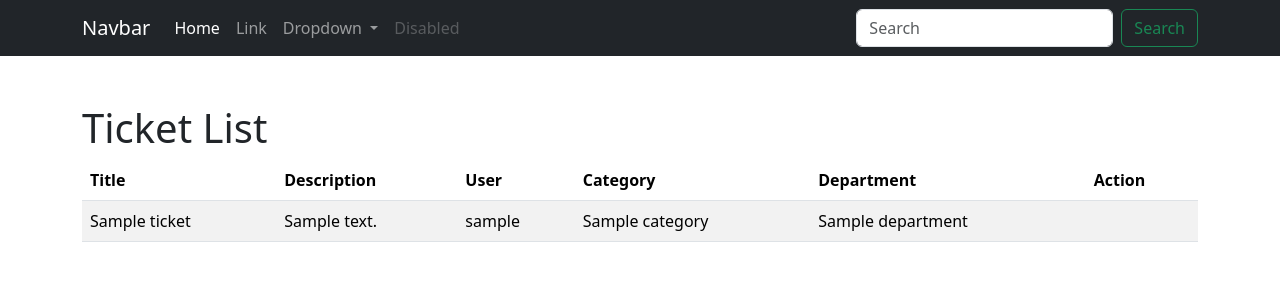
After one commit to dinasalina/firstdjango, a Django app: template eticket/templates/tickets/index.html in a window 1280 px wide. The commit adds this page. Shown: the top 300 px of the page. Run offline with Django 5.2, Linux system fonts and the light colour scheme; the template is opened without the code that fills it: most values are stand-ins (such as "Sample title", 1, 10 or a date in 2020).

```diff
--- /dev/null
+++ b/eticket/templates/includes/alert.html
@@ -0,0 +1,5 @@
+{% if form.errors %}
+    <div class="alert alert-danger">
+        <strong>Error!</strong> Please fix before continue.
+    </div>
+{% endif %}
--- /dev/null
+++ b/eticket/templates/tickets/index.html
@@ -0,0 +1,32 @@
+{% extends "base.html" %}
+
+{% block content %}
+<h1>Ticket List</h1>
+<table class="table table-striped">
+    <thead>
+        <tr>
+            <th scope="col">Title</th>
+            <th scope="col">Description</th>
+            <th scope="col">User</th>
+            <th scope="col">Category</th>
+            <th scope="col">Department</th>
+            <th scope="col">Action</th>
+        </tr>
+    </thead>
+    <tbody>
+        {% for ticket in tickets %}
+        <tr>
+            <td>{{ ticket.title }}</td>
+            <td>{{ ticket.description }}</td>
+            <td>{{ ticket.user.username }}</td>
+            <td>{{ ticket.category.name }}</td>
+            <td>{{ ticket.department.name }}</td>
+            <td>
+            </td>
+        </tr>
+        {% endfor %}
+    </tbody>
+</table>
+
+</table>
+{% endblock  %}
--- a/eticket/tickets/urls.py
+++ b/eticket/tickets/urls.py
@@ -1,10 +1,11 @@
 from django.urls import  path
 
-from .views import home, create
+from .views import home, create, index
 
 urlpatterns = [
 
      path('', home, name='home'),
      path('tickets/create/', create, name='create_ticket'),
+     path('tickets/', index, name='index_ticket'),
 
 ]
```
Also changed, not shown: eticket/templates/tickets/create.html (+1 -13 lines), eticket/tickets/views.py (+10 -0 lines).
